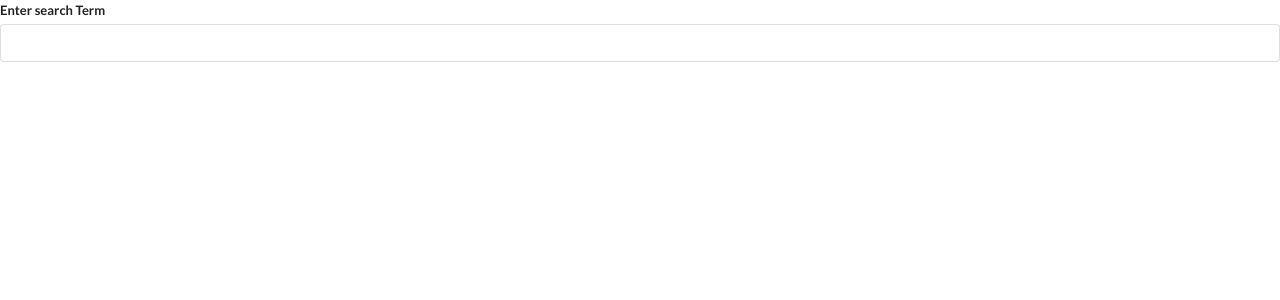
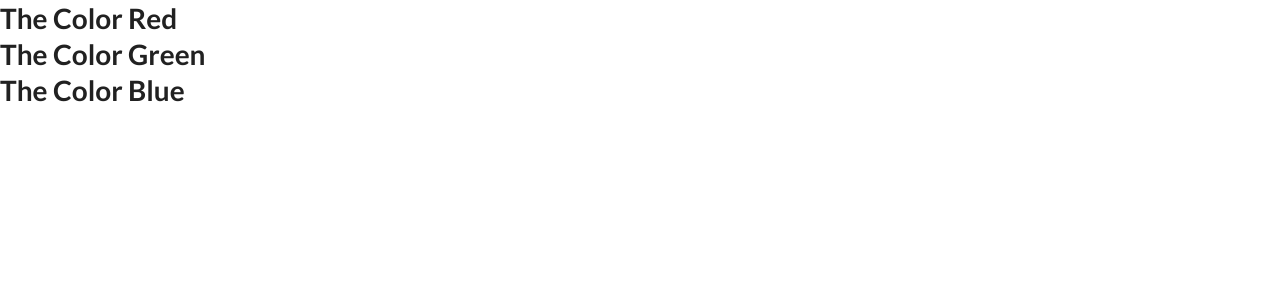
Before and after one commit to michaelsatterfield/react_widgets, a React (Create React App) app: page / in a window 1280 px wide. Shown: the top 300 px of the page. Built offline with nearby package versions, Linux system fonts and the light colour scheme.

Commit message:
added dropdown

```diff
--- a/package.json
+++ b/package.json
@@ -3,6 +3,7 @@
   "version": "0.1.0",
   "private": true,
   "dependencies": {
+    "@auth0/auth0-react": "^1.3.0",
     "@testing-library/jest-dom": "^5.11.9",
     "@testing-library/react": "^11.2.5",
     "@testing-library/user-event": "^12.8.1",
--- a/src/App.js
+++ b/src/App.js
@@ -1,6 +1,7 @@
 import React from 'react';
 import Accordion from "./components/Accordion";
 import Search from "./components/Search";
+import Dropdown from "./components/Dropdown";
 
 const items = [
     {
@@ -17,11 +18,27 @@ const items = [
     },
 ]
 
+const options =[
+    {
+        label: 'The Color Red',
+        value: 'red'
+    },
+    {
+        label: 'The Color Green',
+        value: 'green'
+    },
+    {
+        label: 'The Color Blue',
+        value: 'blue'
+    },
+];
+
 // eslint-disable-next-line import/no-anonymous-default-export
 export default () =>{
     return (
         <div>
-           <Search/>
+           {/*<Search/>*/}
+           <Dropdown options={options}/>
         </div>)
 
 }
--- /dev/null
+++ b/src/components/Dropdown.js
@@ -0,0 +1,18 @@
+import React from 'react';
+
+const Dropdown = ({options}) => {
+
+const renderedOptions = options.map((option) => {
+    return (
+        <div key={option.value } className={"item"}>
+            {option.label}
+        </div>
+    )
+    })
+
+
+    return<h1>{renderedOptions}</h1>
+    ;
+};
+
+export default Dropdown;
--- a/src/index.js
+++ b/src/index.js
@@ -2,4 +2,7 @@ import React from 'react';
 import ReactDOM from 'react-dom';
 import App from './App';
 
-ReactDOM.render(<App />, document.querySelector('#root'));
+
+ReactDOM.render(
+
+    <App />, document.querySelector('#root'));
```
Also changed, not shown: 2 other files (tests, documents, lock files or other folders).
